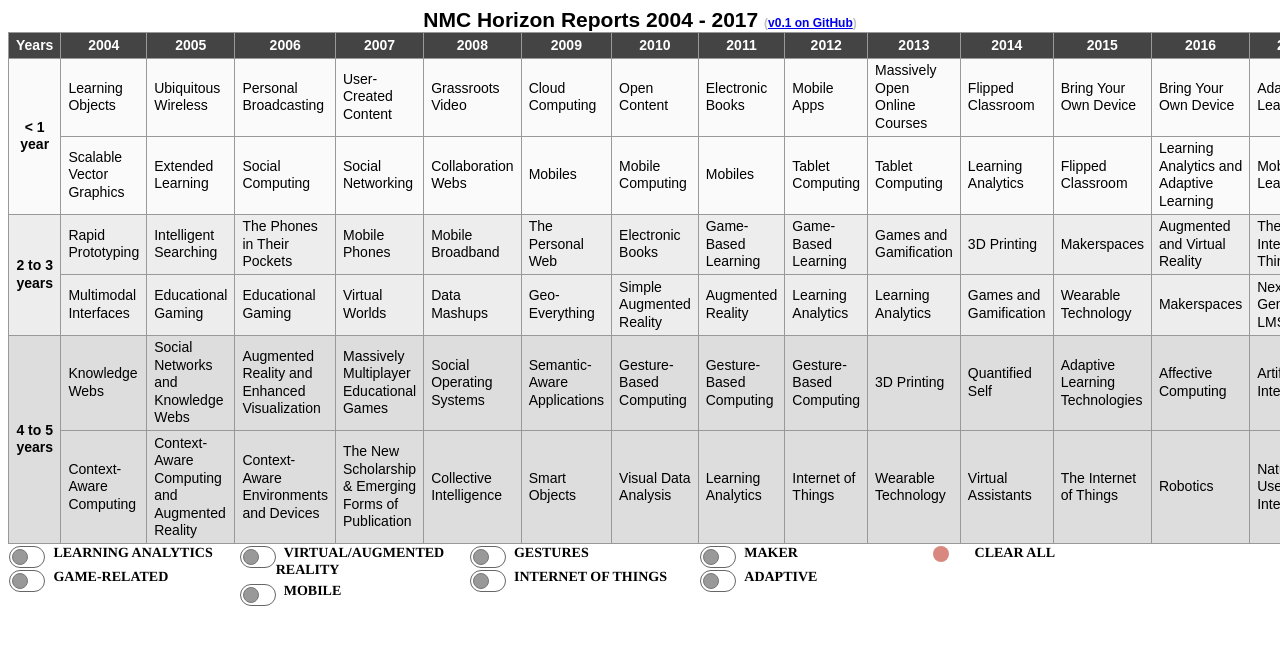
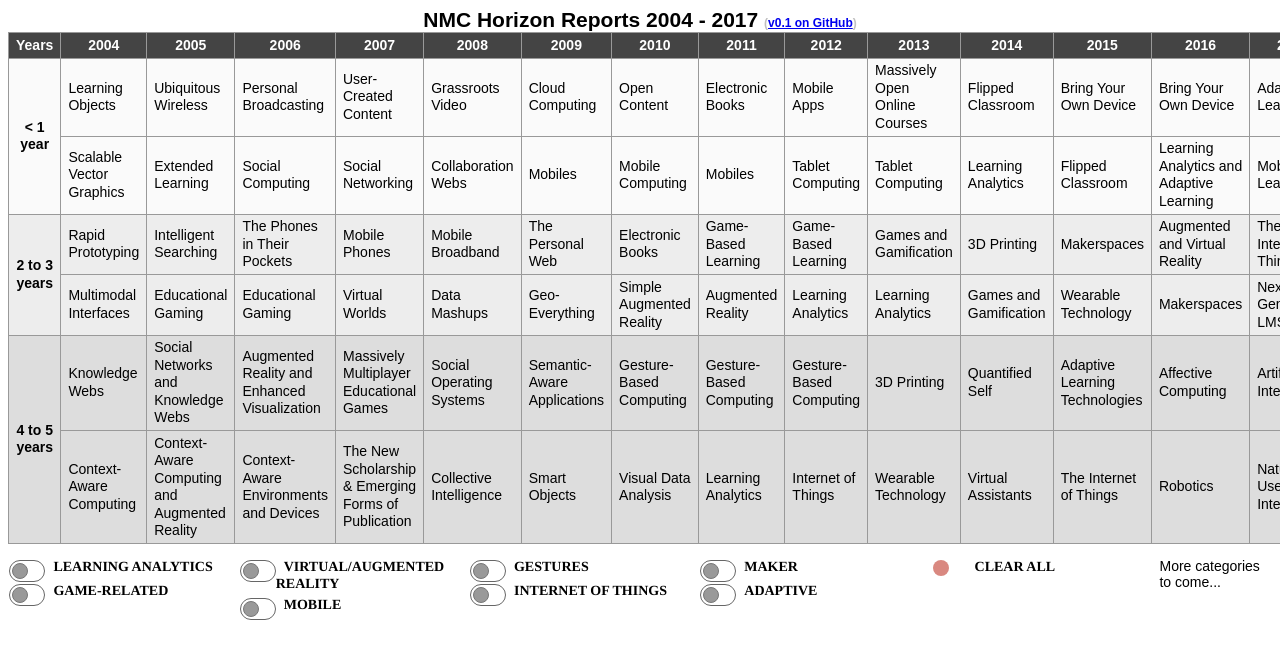
Before and after one commit to alistaircom/nmc-reports, a website: page index.html in a window 1280 px wide. Shown: the top 658 px of the page. Drawn offline with nearby package versions, Linux system fonts and the light colour scheme; a web font is replaced by a local one.

Commit message:
Category update

```diff
--- a/index.html
+++ b/index.html
@@ -499,9 +499,12 @@
   <div class="block checkall">
     <input id="checkall" type="button" class="checkall" />
     <label for="checkall"><span></span>Clear All</label>&nbsp;
+
   </div>
+
+
 </div>
-
+<p>More categories to come...</p>
 
 </div>
 
```
